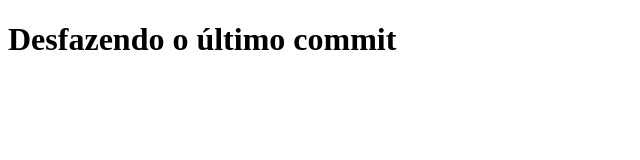
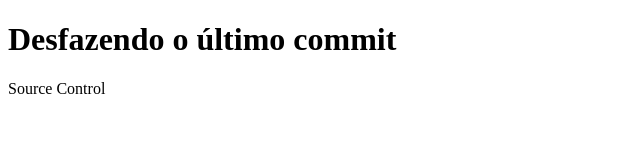
Before and after one commit to jjfaleiro/AulasDeGit, a plain HTML site: page index.html in a window 1280 px wide. Shown: the whole page, without its empty margins (0-640 px from the left). Drawn offline with Linux system fonts and the light colour scheme.

Commit message:
criando tag p

```diff
--- a/index.html
+++ b/index.html
@@ -8,5 +8,6 @@
   </head>
   <body>
     <h1>Desfazendo o último commit</h1>
+    <p>Source Control</p>
   </body>
 </html>
```
